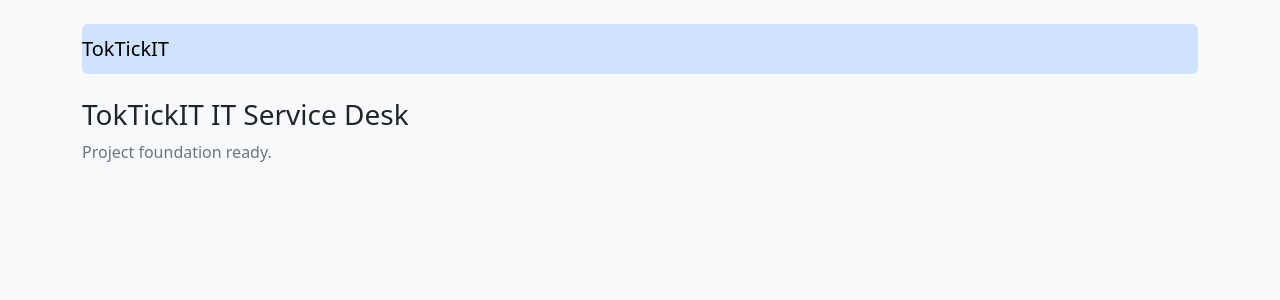
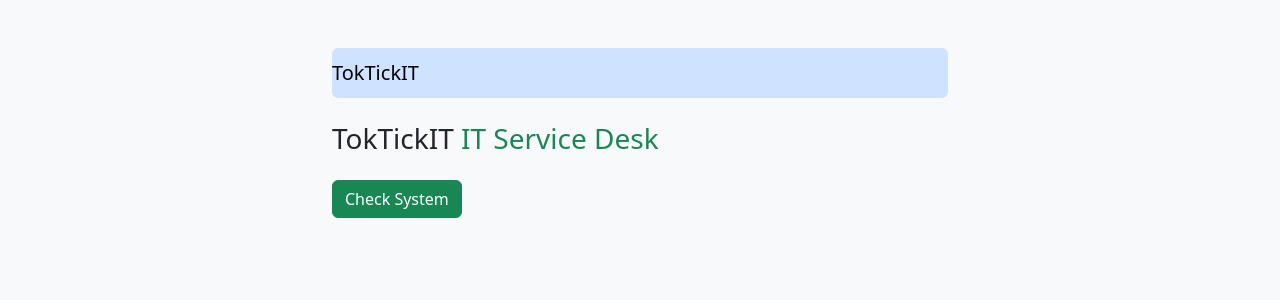
Before and after one commit to krittaphato3/TokTickIT, a React (Vite) app in the folder client/: page / in a window 1280 px wide. Shown: the top 300 px of the page. Built offline with nearby package versions, Linux system fonts and the light colour scheme.

Commit message:
Add check system UI shell

```diff
--- a/client/src/App.tsx
+++ b/client/src/App.tsx
@@ -1,11 +1,43 @@
+import { useState } from 'react';
+import type { Category } from './api';
+
+// UI states: idle, loading, success, error. Issue 2 wires the health call and
+// Issue 4 renders the category list; this issue ships the UI shell only.
+type UiState = 'idle' | 'loading' | 'success' | 'error';
+
 function App() {
+  const [state, setState] = useState<UiState>('idle');
+  const [categories, setCategories] = useState<Category[]>([]);
+  void categories;
+  void setCategories;
+
+  async function handleCheck() {
+    // TODO(Issue 2/4): call checkSystem(), then show Online + categories
+    // or an Offline error message.
+    setState('loading');
+  }
+
   return (
-    <main className="container py-4">
+    <main className="container py-5" style={{ maxWidth: 640 }}>
       <nav className="navbar bg-primary-subtle rounded mb-4">
         <span className="navbar-brand mb-0 h1">TokTickIT</span>
       </nav>
-      <h1 className="h3">TokTickIT IT Service Desk</h1>
-      <p className="text-secondary">Project foundation ready.</p>
+      <h1 className="h3 mb-4">
+        TokTickIT <span className="text-success">IT Service Desk</span>
+      </h1>
+
+      <button
+        type="button"
+        className="btn btn-success"
+        onClick={handleCheck}
+        disabled={state === 'loading'}
+        aria-busy={state === 'loading'}
+      >
+        {state === 'loading' ? 'Loading…' : 'Check System'}
+      </button>
+
+      {/* Status area: loading / Online + categories / Offline message land in Issues 2 and 4. */}
+      <div aria-live="polite" role="status" />
     </main>
   );
 }
```
Also changed, not shown: client/src/api.ts (+12 -2 lines), 1 other file (tests, documents, lock files or other folders).
